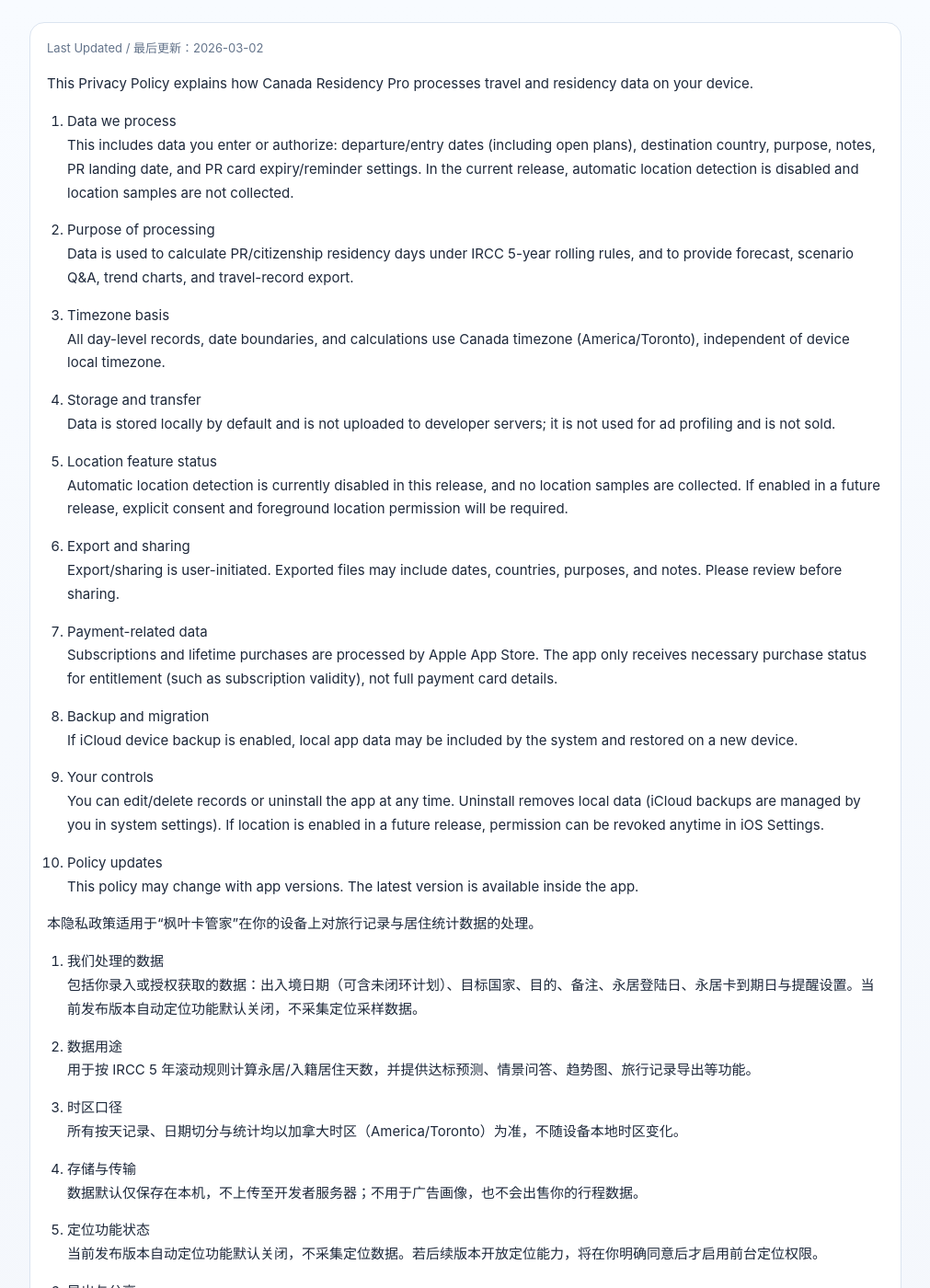
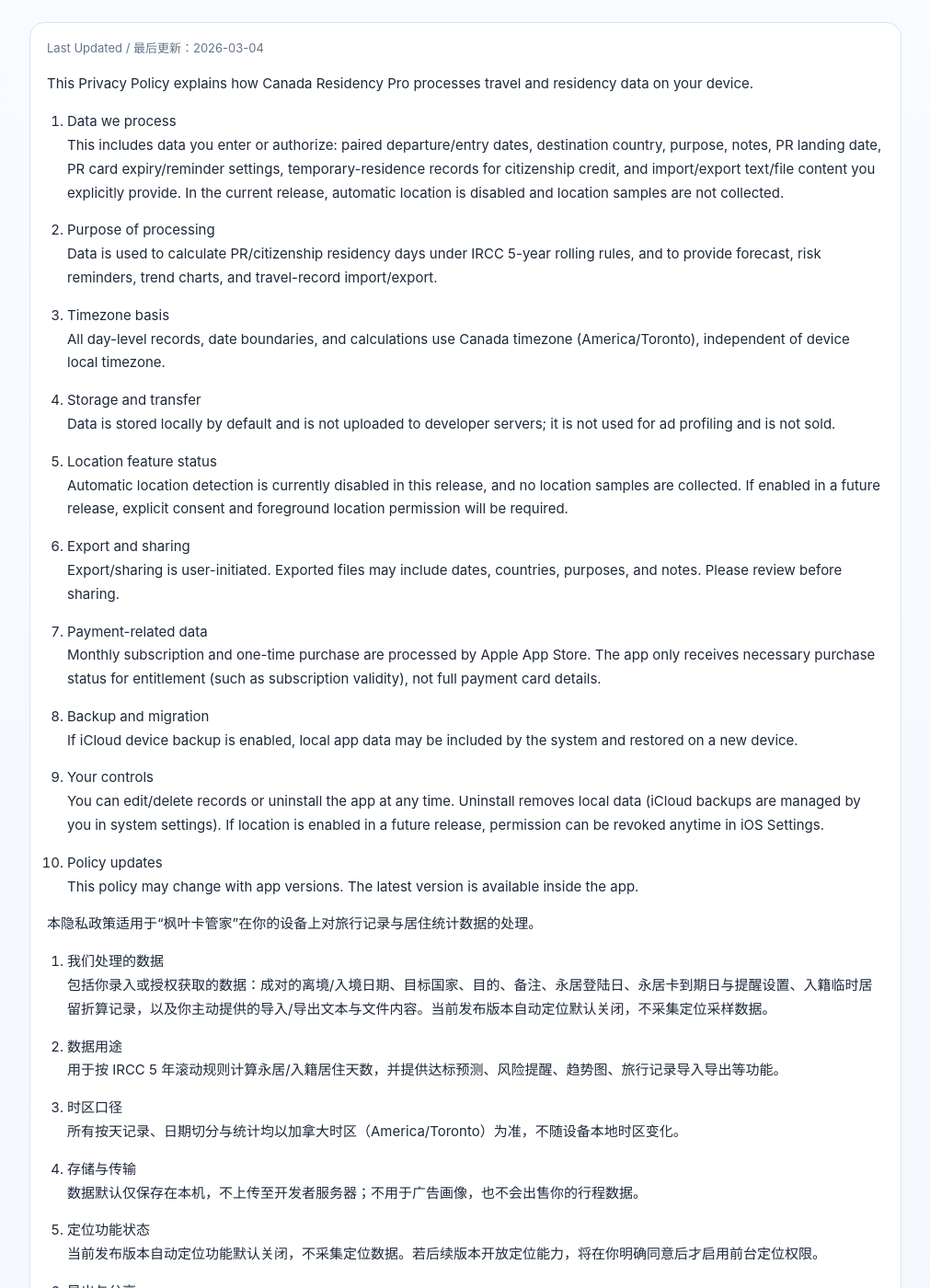
Before and after one commit to PearsonLi/PRHelper-Legal, a Jekyll site: the page built from privacy.md, in a window 1280 px wide and 1400 px high. Shown: the whole window at 92% size, without its empty margins (134-1145 px from the left). Built offline with Jekyll 4.4.1, drawn with Linux system fonts in a browser that asks for light colours; some of the changed text lies outside the part shown.

Commit message:
docs(legal): align terms/privacy with current app behavior

```diff
--- a/privacy.md
+++ b/privacy.md
@@ -4,17 +4,17 @@ permalink: /privacy/
 layout: legal
 hero_title: Privacy Policy / 隐私政策
 hero_subtitle: Local-first data handling and purchase privacy policy.
-last_updated: 2026-03-02
+last_updated: 2026-03-04
 nav_key: privacy
 ---
 
 This Privacy Policy explains how Canada Residency Pro processes travel and residency data on your device.
 
 1. Data we process
-   This includes data you enter or authorize: departure/entry dates (including open plans), destination country, purpose, notes, PR landing date, and PR card expiry/reminder settings. In the current release, automatic location detection is disabled and location samples are not collected.
+   This includes data you enter or authorize: paired departure/entry dates, destination country, purpose, notes, PR landing date, PR card expiry/reminder settings, temporary-residence records for citizenship credit, and import/export text/file content you explicitly provide. In the current release, automatic location is disabled and location samples are not collected.
 
 2. Purpose of processing
-   Data is used to calculate PR/citizenship residency days under IRCC 5-year rolling rules, and to provide forecast, scenario Q&A, trend charts, and travel-record export.
+   Data is used to calculate PR/citizenship residency days under IRCC 5-year rolling rules, and to provide forecast, risk reminders, trend charts, and travel-record import/export.
 
 3. Timezone basis
    All day-level records, date boundaries, and calculations use Canada timezone (America/Toronto), independent of device local timezone.
@@ -29,7 +29,7 @@ This Privacy Policy explains how Canada Residency Pro processes travel and resid
    Export/sharing is user-initiated. Exported files may include dates, countries, purposes, and notes. Please review before sharing.
 
 7. Payment-related data
-   Subscriptions and lifetime purchases are processed by Apple App Store. The app only receives necessary purchase status for entitlement (such as subscription validity), not full payment card details.
+   Monthly subscription and one-time purchase are processed by Apple App Store. The app only receives necessary purchase status for entitlement (such as subscription validity), not full payment card details.
 
 8. Backup and migration
    If iCloud device backup is enabled, local app data may be included by the system and restored on a new device.
@@ -43,10 +43,10 @@ This Privacy Policy explains how Canada Residency Pro processes travel and resid
 本隐私政策适用于“枫叶卡管家”在你的设备上对旅行记录与居住统计数据的处理。
 
 1. 我们处理的数据
-   包括你录入或授权获取的数据：出入境日期（可含未闭环计划）、目标国家、目的、备注、永居登陆日、永居卡到期日与提醒设置。当前发布版本自动定位功能默认关闭，不采集定位采样数据。
+   包括你录入或授权获取的数据：成对的离境/入境日期、目标国家、目的、备注、永居登陆日、永居卡到期日与提醒设置、入籍临时居留折算记录，以及你主动提供的导入/导出文本与文件内容。当前发布版本自动定位默认关闭，不采集定位采样数据。
 
 2. 数据用途
-   用于按 IRCC 5 年滚动规则计算永居/入籍居住天数，并提供达标预测、情景问答、趋势图、旅行记录导出等功能。
+   用于按 IRCC 5 年滚动规则计算永居/入籍居住天数，并提供达标预测、风险提醒、趋势图、旅行记录导入导出等功能。
 
 3. 时区口径
    所有按天记录、日期切分与统计均以加拿大时区（America/Toronto）为准，不随设备本地时区变化。
```
Also changed, not shown: other parts of privacy.md (+1 -1 lines), terms.md (+6 -6 lines).
